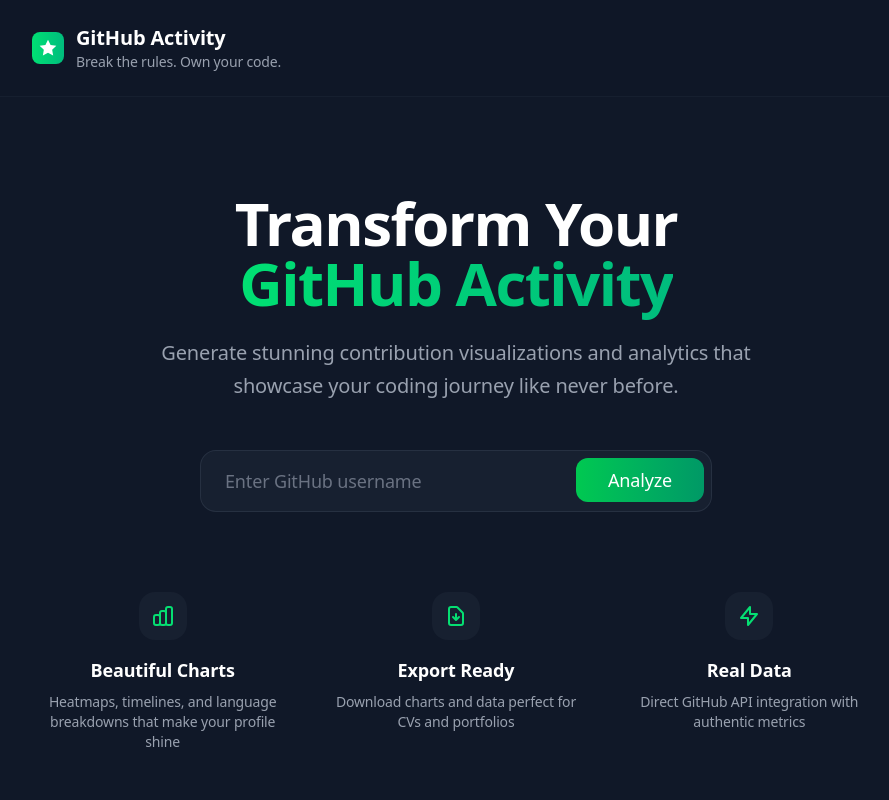
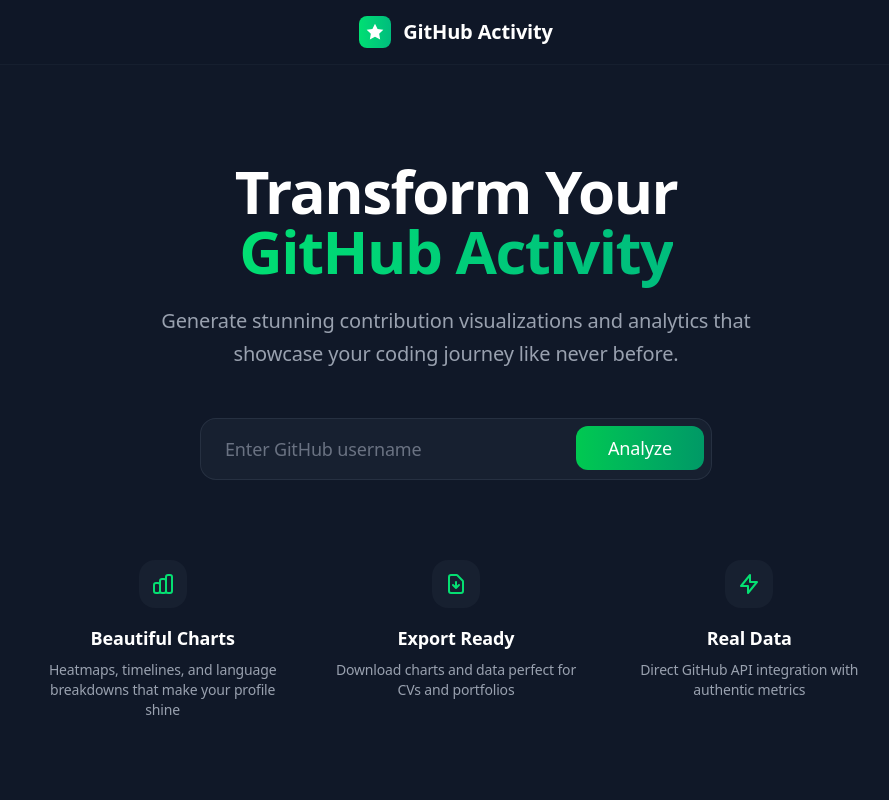
Before and after one commit to KristiyanTs/github-tracker, a Next.js app: page / in a window 1280 px wide. Shown: the top 800 px of the page, without its empty margins (184-1073 px from the left). Built offline with nearby package versions, Linux system fonts and the light colour scheme.

Commit message:
Refactor header layout in Home and UserPage components for improved consistency. Adjust padding and alignment, and simplify header content by removing unnecessary elements.

```diff
--- a/src/app/[username]/page.tsx
+++ b/src/app/[username]/page.tsx
@@ -30,7 +30,7 @@
     <div className="min-h-screen bg-gray-900">
       {/* Header */}
       <header className="border-b border-gray-800/50 bg-gray-900/95 backdrop-blur-sm">
-        <div className="max-w-4xl mx-auto px-6 py-6">
+        <div className="max-w-4xl mx-auto px-6 py-4">
           <div className="flex items-center justify-between">
             <Link href="/" className="flex items-center gap-3 hover:opacity-80 transition-opacity">
               <div className="w-8 h-8 bg-gradient-to-r from-green-400 to-emerald-500 rounded-lg flex items-center justify-center">
@@ -38,18 +38,15 @@
                   <path d="M12 2l3.09 6.26L22 9.27l-5 4.87 1.18 6.88L12 17.77l-6.18 3.25L7 14.14 2 9.27l6.91-1.01L12 2z"/>
                 </svg>
               </div>
-              <div>
-                <h1 className="text-xl font-semibold text-white">GitHub Activity</h1>
-                <p className="text-sm text-gray-400">Break the rules. Own your code.</p>
-              </div>
+              <h1 className="text-xl font-semibold text-white">GitHub Activity</h1>
             </Link>
             <div className="flex items-center gap-4">
-              <span className="text-gray-400 text-sm">Analyzing: <span className="text-green-400 font-medium">@{username}</span></span>
+              <span className="text-gray-400 text-sm">@{username}</span>
               <Link
                 href="/"
-                className="bg-gray-800 hover:bg-gray-700 text-gray-300 px-4 py-2 rounded-lg transition-colors text-sm"
+                className="bg-gray-800 hover:bg-gray-700 text-gray-300 px-3 py-1.5 rounded-lg transition-colors text-sm"
               >
-                New Analysis
+                New
               </Link>
             </div>
           </div>
--- a/src/app/page.tsx
+++ b/src/app/page.tsx
@@ -23,20 +23,16 @@
     <div className="min-h-screen bg-gray-900">
       {/* Minimal Header */}
       <header className="border-b border-gray-800/50 bg-gray-900/95 backdrop-blur-sm">
-        <div className="max-w-4xl mx-auto px-6 py-6">
-          <div className="flex items-center justify-between">
+        <div className="max-w-4xl mx-auto px-6 py-4">
+          <div className="flex items-center justify-center">
             <div className="flex items-center gap-3">
               <div className="w-8 h-8 bg-gradient-to-r from-green-400 to-emerald-500 rounded-lg flex items-center justify-center">
                 <svg className="w-5 h-5 text-white" fill="currentColor" viewBox="0 0 24 24">
                   <path d="M12 2l3.09 6.26L22 9.27l-5 4.87 1.18 6.88L12 17.77l-6.18 3.25L7 14.14 2 9.27l6.91-1.01L12 2z"/>
                 </svg>
               </div>
-              <div>
-                <h1 className="text-xl font-semibold text-white">GitHub Activity</h1>
-                <p className="text-sm text-gray-400">Break the rules. Own your code.</p>
-              </div>
+              <h1 className="text-xl font-semibold text-white">GitHub Activity</h1>
             </div>
-
           </div>
         </div>
       </header>
```
